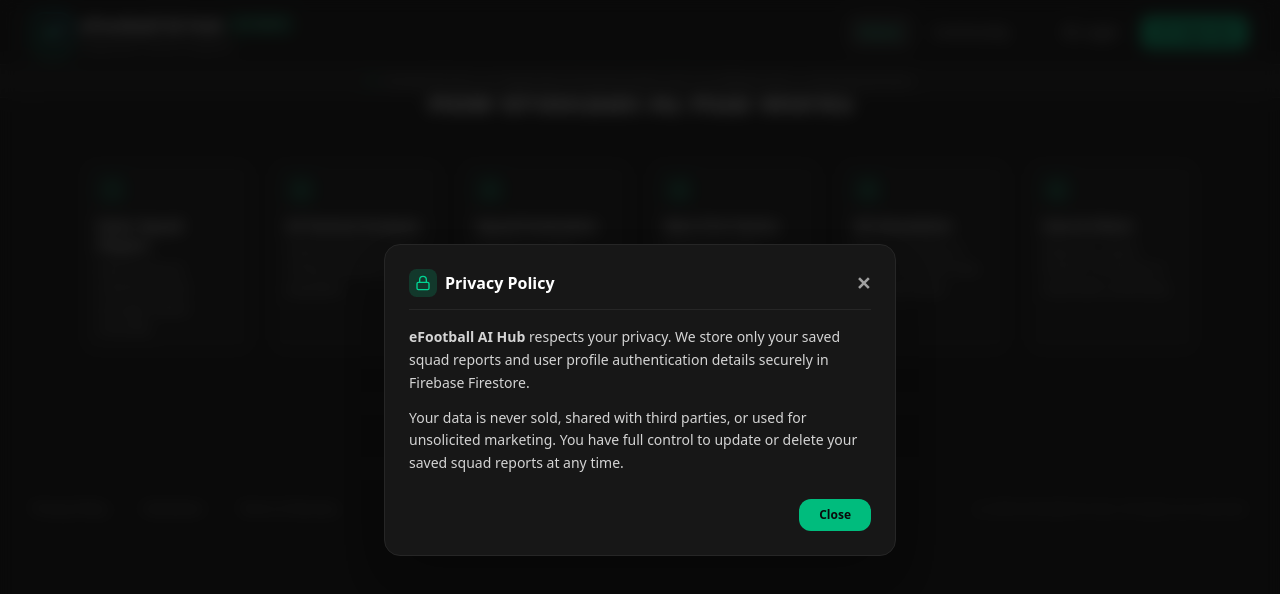
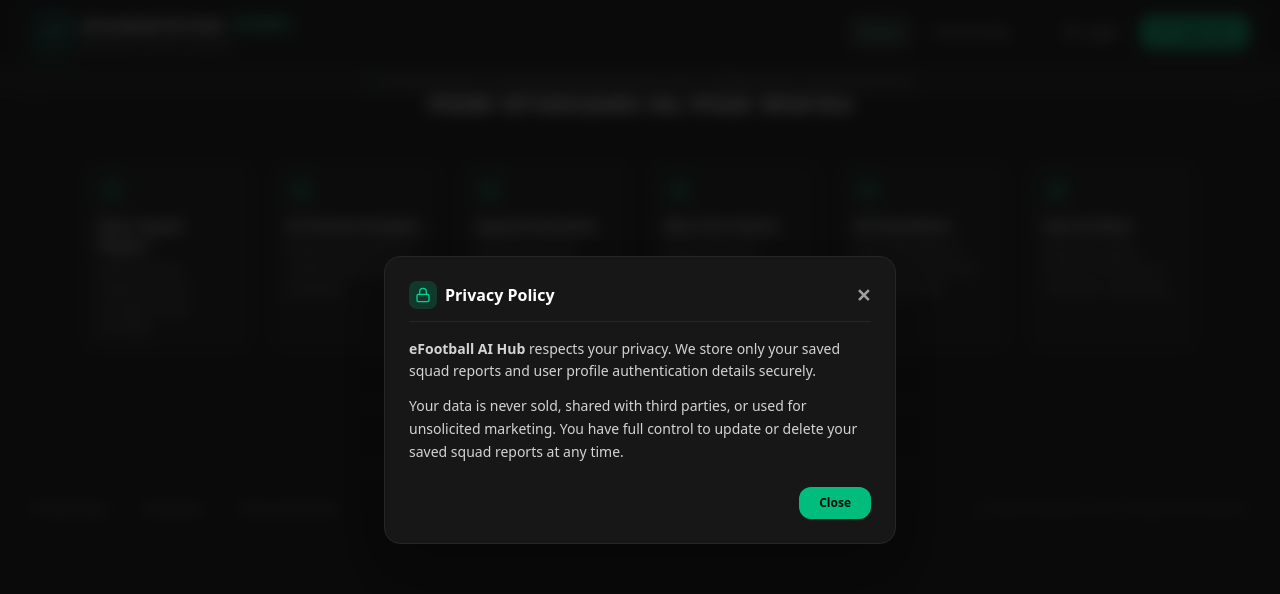
Before and after one commit to mlonjahussein-blip/App, a React (Vite) app: page / in a window 1280 px wide. Both pictures are taken after a click on the button "Privacy Policy". Shown: the part 1407-2001 px from the top of the page. Built offline with nearby package versions, Linux system fonts and the light colour scheme; no server answers.

Commit message:
Update Privacy Policy text in HomePage

```diff
--- a/src/components/HomePage.tsx
+++ b/src/components/HomePage.tsx
@@ -257,7 +257,7 @@
             <div className="text-xs sm:text-sm text-neutral-300 leading-relaxed max-h-80 overflow-y-auto space-y-3">
               {activeModal === 'privacy' && (
                 <>
-                  <p><strong>eFootball AI Hub</strong> respects your privacy. We store only your saved squad reports and user profile authentication details securely in Firebase Firestore.</p>
+                  <p><strong>eFootball AI Hub</strong> respects your privacy. We store only your saved squad reports and user profile authentication details securely.</p>
                   <p>Your data is never sold, shared with third parties, or used for unsolicited marketing. You have full control to update or delete your saved squad reports at any time.</p>
                 </>
               )}
```
